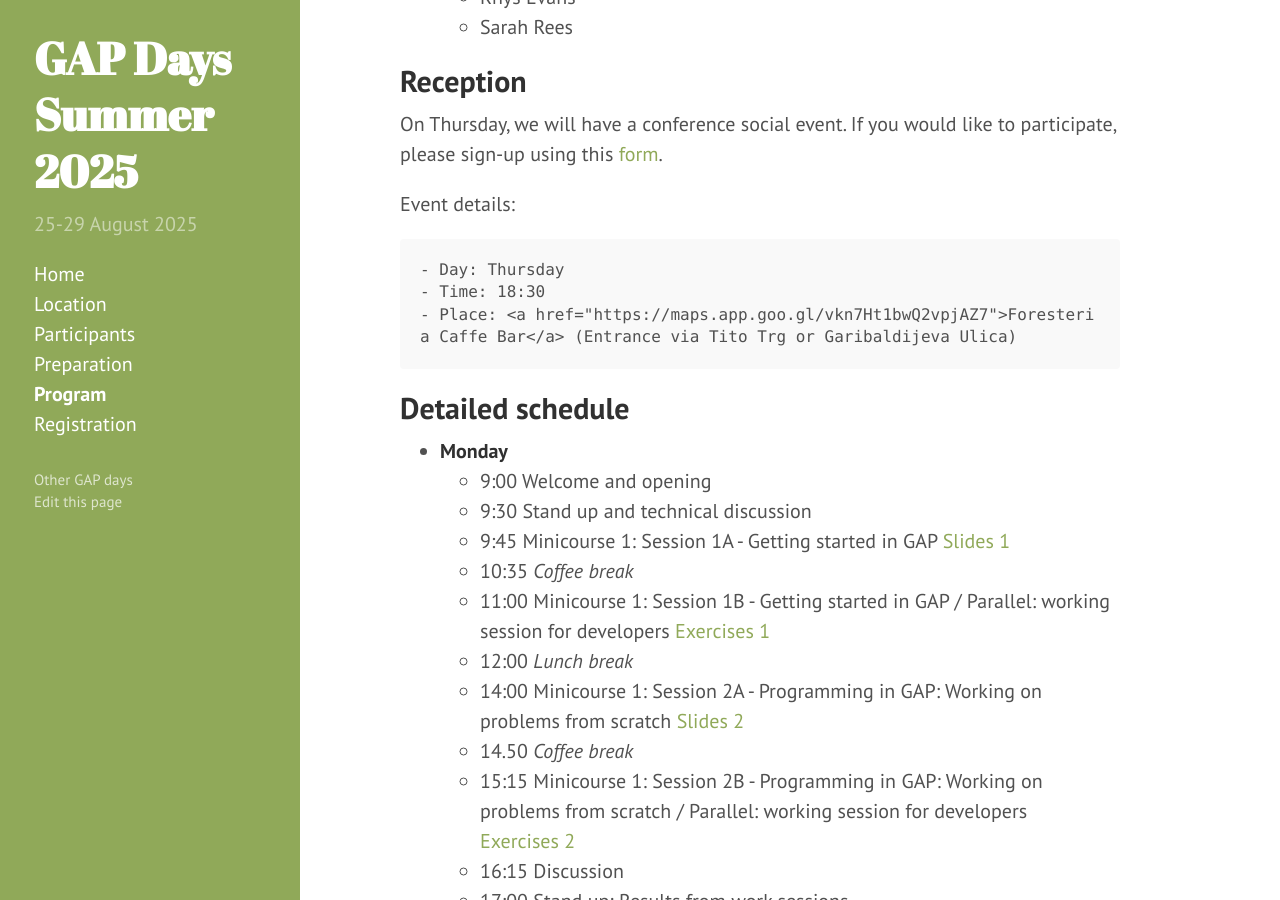
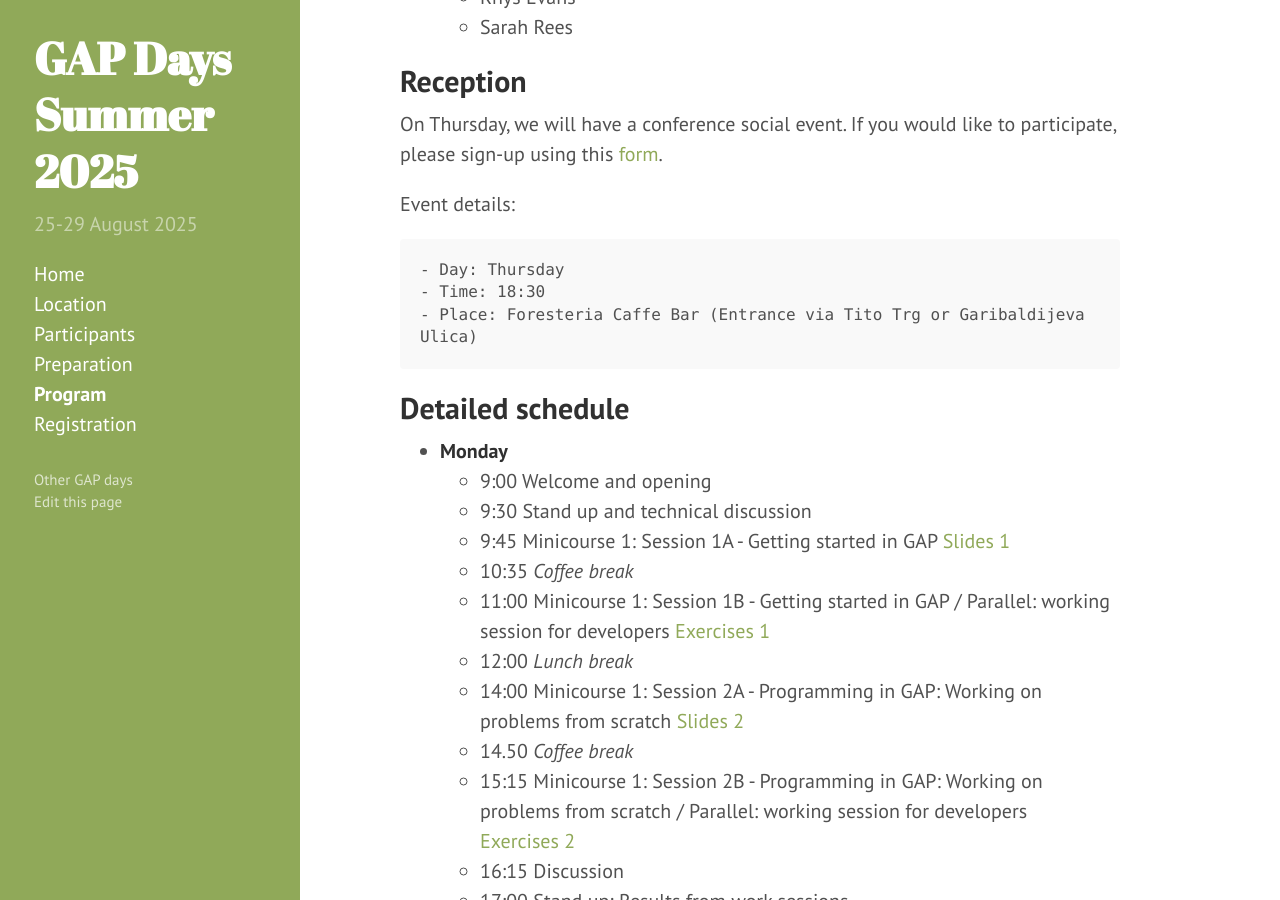
Before and after one commit to gapdays/gapdays2025-summer, a Jekyll site: the page built from program.md, in a window 1280 px wide and 900 px high, scrolled down 886 px. Built offline with Jekyll 4.4.1, drawn with Linux system fonts in a browser that asks for light colours; part of the change alters nothing that is shown.

Commit message:
Update program.md

```diff
--- a/program.md
+++ b/program.md
@@ -56,7 +56,7 @@ On Thursday, we will have a conference social event. If you would like to partic
 
     - Day: Thursday
     - Time: 18:30
-    - Place: <a href="https://maps.app.goo.gl/vkn7Ht1bwQ2vpjAZ7">Foresteria Caffe Bar</a> (Entrance via Tito Trg or Garibaldijeva Ulica)
+    - Place: Foresteria Caffe Bar (Entrance via Tito Trg or Garibaldijeva Ulica)
 
 ## Detailed schedule
 <!--
```
